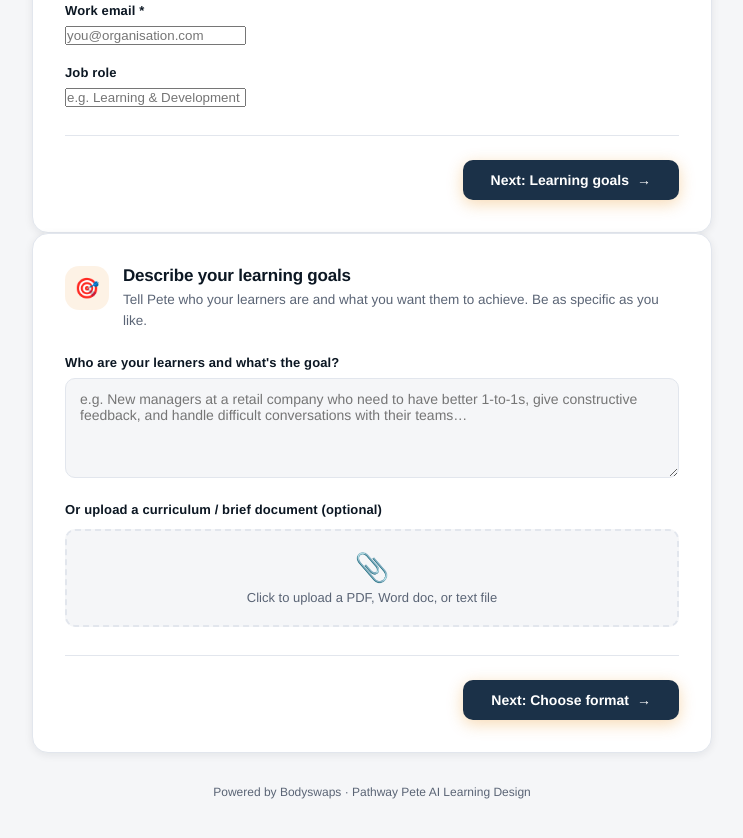
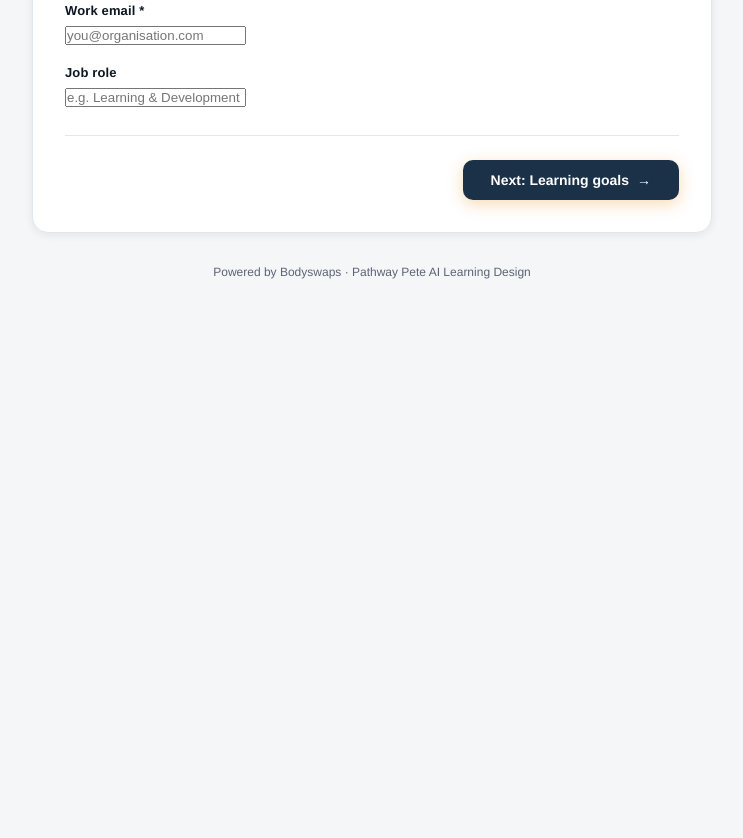
Before and after one commit to Bodyswaps123/pathway-pete, a plain HTML site: page public/index.html in a window 1280 px wide. Shown: the part 628-1466 px from the top of the page, without its empty margins (268-1011 px from the left). After the commit the page ends 967 px from the top, so only its background shows below. Drawn offline with Linux system fonts and the light colour scheme.

Commit message:
Update index.html

```diff
--- a/public/index.html
+++ b/public/index.html
@@ -920,7 +920,7 @@
   </div>
 
   <!-- STEP 2: GOALS -->
-  <div class="card" id="step1">
+  <div class="card hidden" id="step2">
     <div class="card-header">
       <div class="step-icon">🎯</div>
       <div class="card-header-text">
```
